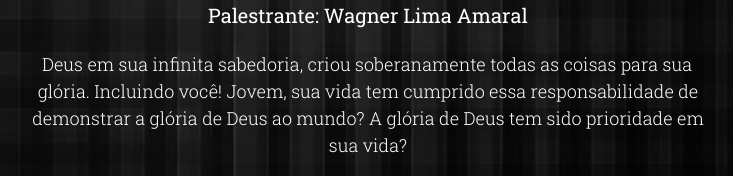
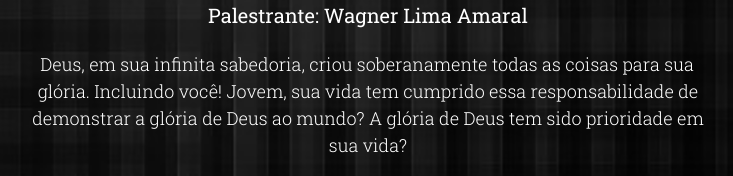
Before and after one commit to conferenciakainos/conferenciakainos.github.io, a plain HTML site: page index.html in a window 1280 px wide. Shown: the part 463-639 px from the top of the page, 272-1005 px from the left. Drawn offline with nearby package versions, Linux system fonts and the light colour scheme.

Commit message:
Fix comma typo

```diff
--- a/index.html
+++ b/index.html
@@ -34,7 +34,7 @@
           <h1 class="blog-title">Quando Deus é grande <small>e o homem é pequeno</small></h1>
           <p>Palestrante: Wagner Lima Amaral</p>
           <h2 class="blog-description">
-            Deus em sua infinita sabedoria, criou soberanamente todas as coisas para sua glória. Incluindo você! Jovem, sua vida tem cumprido essa responsabilidade de demonstrar a glória de Deus ao mundo?
+            Deus, em sua infinita sabedoria, criou soberanamente todas as coisas para sua glória. Incluindo você! Jovem, sua vida tem cumprido essa responsabilidade de demonstrar a glória de Deus ao mundo?
             A glória de Deus tem sido prioridade em sua vida?
           </h2>
           <p>
```
